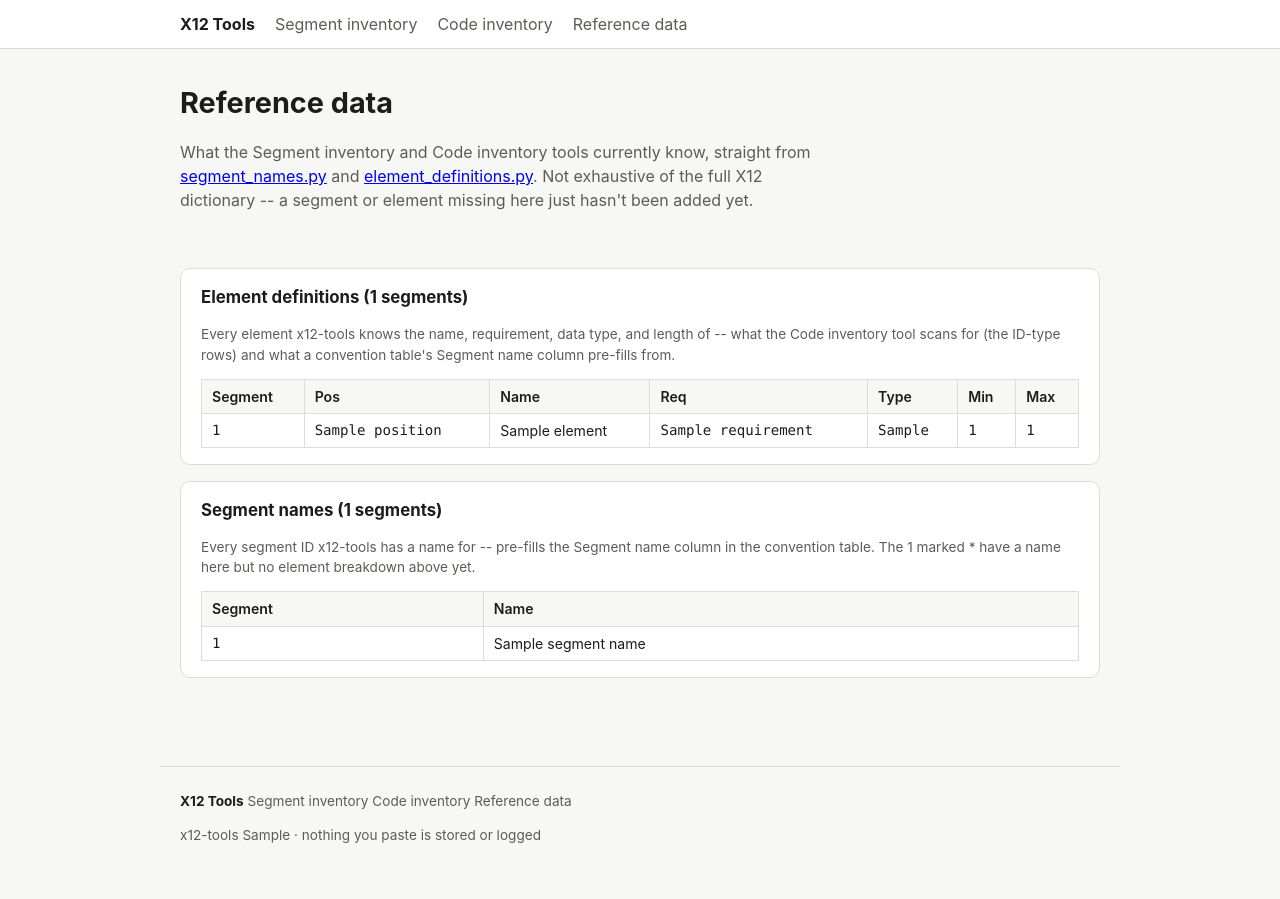
After one commit to tidyedi/tools, a FastAPI app: template src/x12_tools/templates/reference.html in a window 1280 px wide. The commit adds this page. Run offline with FastAPI, Linux system fonts and the light colour scheme; the template is opened without the code that fills it: most values are stand-ins (such as "Sample title", 1, 10 or a date in 2020).

Commit message:
Add a Reference data page showing what's actually loaded
New /reference page: every element definition from element_definitions.py
(segment, position, name, requirement, type, min/max) and every segment
name from segment_names.py, with the segments that only have a name (no
element breakdown yet) marked. Both tool forms get a "What data do we
have?" link next to Clear, and it's in the nav too -- so coverage is
checkable from the browser instead of reading source files on GitHub.

Co-Authored-By: Claude Sonnet 5 <noreply@anthropic.com>
Claude-Session: https://claude.ai/code/session_01NNvYypc4NESZLTKxGRuFvb

```diff
--- a/src/x12_tools/app.py
+++ b/src/x12_tools/app.py
@@ -9,6 +9,7 @@ Routes:
 * ``POST /api/segments``  -- cleanse pasted EDI and return its segment inventory as JSON.
 * ``GET  /codes``         -- the code-inventory tool page.
 * ``POST /api/codes``     -- cleanse pasted EDI and return its coded-element inventory as JSON.
+* ``GET  /reference``     -- what's in segment_names.py and element_definitions.py, browsable.
 * ``GET  /healthz``       -- liveness probe.
 
 Nothing submitted is stored, logged, or persisted -- each request is cleansed
@@ -29,6 +30,7 @@ from fastapi.templating import Jinja2Templates
 
 from x12_tools import __version__
 from x12_tools.codes import build_code_inventory
+from x12_tools.element_definitions import SEGMENT_ELEMENTS
 from x12_tools.engine import cleanse
 from x12_tools.inventory import build_inventory
 from x12_tools.models import MAX_EDI_CHARS, SegmentsRequest
@@ -118,6 +120,37 @@ def create_app() -> FastAPI:
             },
         )
 
+    @app.get("/reference", response_class=HTMLResponse)
+    def reference_page(request: Request) -> HTMLResponse:
+        segment_ids_with_elements = set(SEGMENT_ELEMENTS)
+        return _TEMPLATES.TemplateResponse(
+            request,
+            "reference.html",
+            {
+                "app_version": __version__,
+                "segment_names": SEGMENT_NAMES,
+                "segment_elements": {
+                    segment_id: [
+                        {
+                            "position": e.position,
+                            "name": e.name,
+                            "requirement": e.requirement,
+                            "data_type": e.data_type,
+                            "min_length": e.min_length,
+                            "max_length": e.max_length,
+                        }
+                        for e in elements
+                    ]
+                    for segment_id, elements in sorted(SEGMENT_ELEMENTS.items())
+                },
+                # Segments with a name but no full element breakdown yet --
+                # shown separately so the gap between the two references is
+                # visible rather than silently implied.
+                "name_only_segments": sorted(set(SEGMENT_NAMES) - segment_ids_with_elements),
+                "current": "reference",
+            },
+        )
+
     @app.get("/healthz")
     def healthz() -> dict[str, Any]:
         return {"status": "ok", "x12_tools": __version__}
--- a/src/x12_tools/static/styles.css
+++ b/src/x12_tools/static/styles.css
@@ -73,12 +73,13 @@ textarea#edi {
 .file-pick { position: relative; overflow: hidden; padding: 8px 12px; border: 1px solid var(--border); border-radius: 6px; cursor: pointer; }
 .file-pick input[type=file] { position: absolute; inset: 0; opacity: 0; cursor: pointer; }
 
-button {
+button, .button-link {
   font: inherit; padding: 8px 16px; border-radius: 6px; border: 1px solid var(--border);
   background: var(--panel); color: var(--text); cursor: pointer;
+  display: inline-block; text-decoration: none; line-height: 1.2;
 }
 button.primary { background: var(--accent); color: var(--accent-text); border-color: var(--accent); }
-button.ghost { background: transparent; }
+button.ghost, .button-link.ghost { background: transparent; }
 button:disabled { opacity: 0.5; cursor: not-allowed; }
 
 .form-error { color: var(--fatal); }
--- a/src/x12_tools/templates/_nav.html
+++ b/src/x12_tools/templates/_nav.html
@@ -1,3 +1,4 @@
 <a class="nav-brand" href="/">X12 Tools</a>
 <a class="nav-link{{ ' active' if current == 'segments' else '' }}" href="/segments">Segment inventory</a>
 <a class="nav-link{{ ' active' if current == 'codes' else '' }}" href="/codes">Code inventory</a>
+<a class="nav-link{{ ' active' if current == 'reference' else '' }}" href="/reference">Reference data</a>
--- a/src/x12_tools/templates/codes.html
+++ b/src/x12_tools/templates/codes.html
@@ -50,6 +50,7 @@
       </label>
       <button type="submit" id="submit-btn" class="primary">Cleanse &amp; list codes</button>
       <button type="button" id="clear-btn" class="ghost">Clear</button>
+      <a href="/reference" class="ghost button-link" target="_blank" rel="noopener">What data do we have?</a>
     </div>
     <script type="application/json" id="samples-data">{{ samples | tojson }}</script>
     <p id="sample-note" class="hint" hidden></p>
--- /dev/null
+++ b/src/x12_tools/templates/reference.html
@@ -0,0 +1,91 @@
+<!doctype html>
+<html lang="en">
+<head>
+  <meta charset="utf-8">
+  <meta name="viewport" content="width=device-width, initial-scale=1">
+  <title>Reference data — X12 Tools</title>
+  <link rel="icon" type="image/svg+xml" href="/static/favicon.svg">
+  <link rel="stylesheet" href="/static/styles.css">
+</head>
+<body>
+<nav class="navbar" aria-label="Site"><div class="wrap">{% include "_nav.html" %}</div></nav>
+<header class="site-header">
+  <div class="wrap">
+    <h1>Reference data</h1>
+    <p class="tagline">
+      What the Segment inventory and Code inventory tools currently know,
+      straight from
+      <a href="https://github.com/tidyedi/tools/blob/main/src/x12_tools/segment_names.py">segment_names.py</a>
+      and
+      <a href="https://github.com/tidyedi/tools/blob/main/src/x12_tools/element_definitions.py">element_definitions.py</a>.
+      Not exhaustive of the full X12 dictionary -- a segment or element
+      missing here just hasn't been added yet.
+    </p>
+  </div>
+</header>
+
+<main class="wrap">
+  <div class="panel">
+    <h2>Element definitions ({{ segment_elements | length }} segments)</h2>
+    <p class="hint">
+      Every element x12-tools knows the name, requirement, data type, and
+      length of -- what the Code inventory tool scans for (the ID-type rows)
+      and what a convention table's Segment name column pre-fills from.
+    </p>
+    <div class="convention-table-wrap">
+      <table class="convention-table">
+        <thead>
+          <tr>
+            <th>Segment</th><th>Pos</th><th>Name</th><th>Req</th><th>Type</th><th>Min</th><th>Max</th>
+          </tr>
+        </thead>
+        <tbody>
+          {% for segment_id, elements in segment_elements.items() %}
+          {% for e in elements %}
+          <tr>
+            <td class="mono">{{ segment_id }}</td>
+            <td class="mono">{{ e.position }}</td>
+            <td>{{ e.name }}</td>
+            <td class="mono">{{ e.requirement }}</td>
+            <td class="mono">{{ e.data_type }}</td>
+            <td class="mono">{{ e.min_length }}</td>
+            <td class="mono">{{ e.max_length }}</td>
+          </tr>
+          {% endfor %}
+          {% endfor %}
+        </tbody>
+      </table>
+    </div>
+  </div>
+
+  <div class="panel">
+    <h2>Segment names ({{ segment_names | length }} segments)</h2>
+    <p class="hint">
+      Every segment ID x12-tools has a name for -- pre-fills the Segment name
+      column in the convention table.
+      {% if name_only_segments %}The
+      {{ name_only_segments | length }} marked * have a name here but no
+      element breakdown above yet.{% endif %}
+    </p>
+    <div class="convention-table-wrap">
+      <table class="convention-table">
+        <thead><tr><th>Segment</th><th>Name</th></tr></thead>
+        <tbody>
+          {% for segment_id, name in segment_names | dictsort %}
+          <tr>
+            <td class="mono">{{ segment_id }}{{ "*" if segment_id in name_only_segments else "" }}</td>
+            <td>{{ name }}</td>
+          </tr>
+          {% endfor %}
+        </tbody>
+      </table>
+    </div>
+  </div>
+</main>
+
+<footer class="wrap site-footer">
+  {% include "_nav.html" %}
+  <p>x12-tools {{ app_version }} · nothing you paste is stored or logged</p>
+</footer>
+</body>
+</html>
--- a/src/x12_tools/templates/segments.html
+++ b/src/x12_tools/templates/segments.html
@@ -47,6 +47,7 @@
       </label>
       <button type="submit" id="submit-btn" class="primary">Cleanse &amp; list segments</button>
       <button type="button" id="clear-btn" class="ghost">Clear</button>
+      <a href="/reference" class="ghost button-link" target="_blank" rel="noopener">What data do we have?</a>
     </div>
     <script type="application/json" id="samples-data">{{ samples | tojson }}</script>
     <script type="application/json" id="segment-names-data">{{ segment_names | tojson }}</script>
```
Also changed, not shown: tests/test_app.py (+14 -0 lines).
